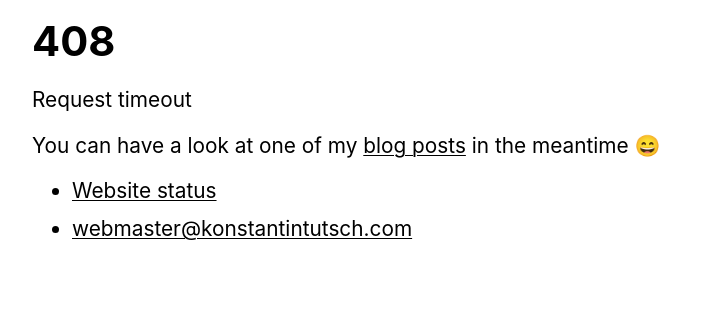
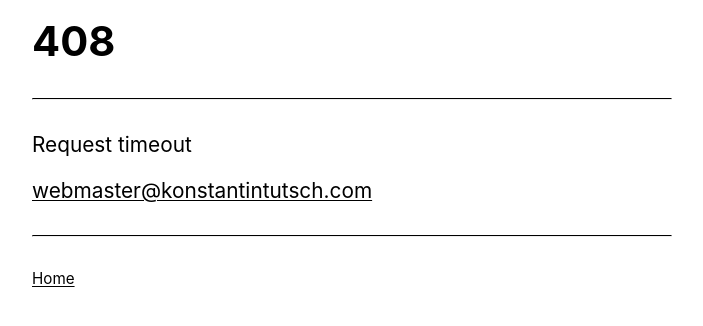
Before and after one commit to konstantintutsch/website, a Jekyll site: the page built from _errors/408.md, in a window 1280 px wide. Shown: the top 326 px of the page, without its empty margins (288-991 px from the left). Built offline with Jekyll 4.4.1, drawn with Linux system fonts in a browser that asks for light colours.

Commit message:
Use page layout for error generation

```diff
--- a/_layouts/error.html
+++ b/_layouts/error.html
@@ -1,15 +1,8 @@
 ---
-layout: default
+layout: page
 ---
 
-<h2>{{ page.title }}</h2>
-
-<p class="description">{{ page.description }}</p>
-<p>You can have a look at one of my <a data-umami-event="nav-blog" href="/blog/">blog posts</a> in the meantime 😄</p>
-
-<ul>
-    <li><a data-umami-event="nav-status" href="https://status.konstantintutsch.com/status/website">Website status</a></li>
-    <li>{% include social.html id="webmaster" %}</li>
-</ul>
+<p>{{ page.description }}</p>
+<p>{% include social.html id="webmaster" %}</p>
 
 {{ page.content }}
```
